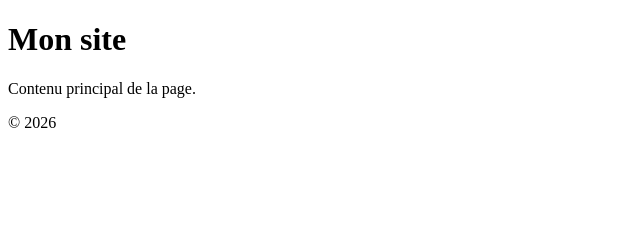
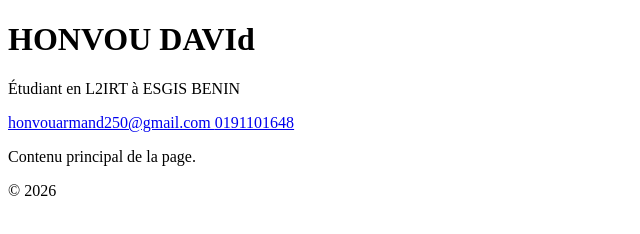
Before and after one commit to Davis-kurt/mon-cv, a plain HTML site: page index.html in a window 1280 px wide. Shown: the whole page, without its empty margins (0-640 px from the left). Drawn offline with Linux system fonts and the light colour scheme.

Commit message:
mise en place de la section titre

```diff
--- a/index.html
+++ b/index.html
@@ -8,7 +8,12 @@
 </head>
 <body>
   <header>
-    <h1>Mon site</h1>
+    <h1>HONVOU DAVId</h1>
+    <p>Étudiant en L2IRT à ESGIS BENIN</p>
+    <p>
+      <a href="honvouarmand250@gmail.com">honvouarmand250@gmail.com
+      <a href="tel:0191101648">0191101648</a>
+    </p>
   </header>
 
   <main>
```
